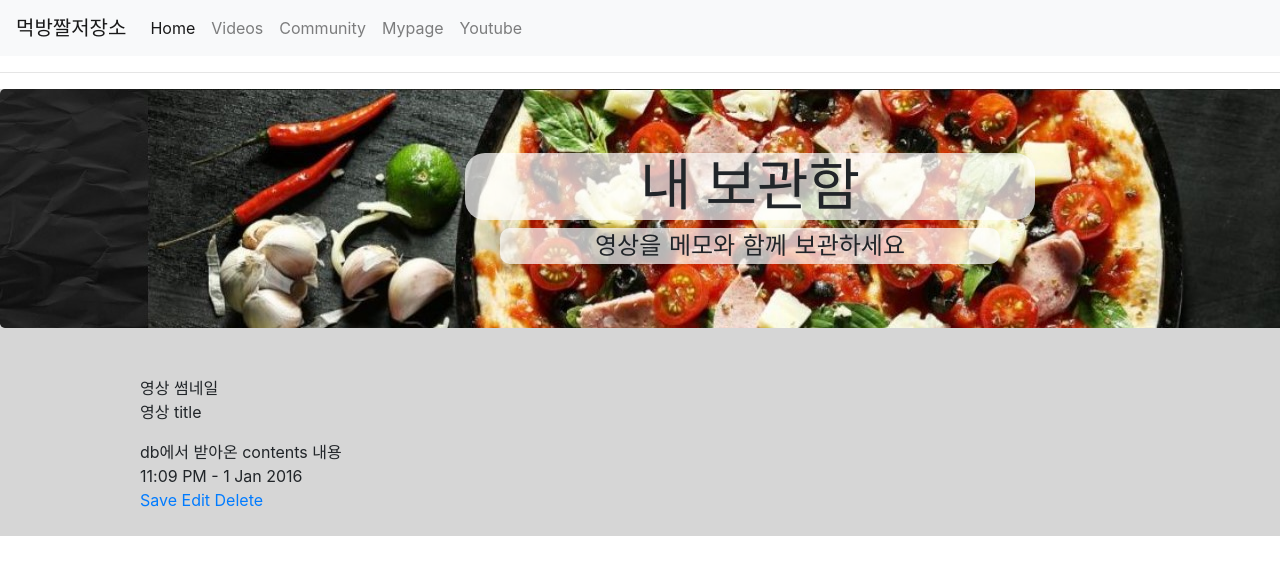
After one commit to Jeongseo21/MuckbangWebProject, a Flask app: page /mypage in a window 1280 px wide; the page is wider, and only the part inside the window is pictured. The commit adds this page. Shown: the top 575 px of that part. Run offline with Flask 2, Linux system fonts and the light colour scheme; data that the repository does not hold is empty; some libraries are stand-ins or nearby versions; some web fonts are replaced.

Commit message:
mypage 미완

```diff
--- a/myProject(Dangole)/app.py
+++ b/myProject(Dangole)/app.py
@@ -13,6 +13,18 @@ def home():
 @app.route('/list')
 def list_home():
   return render_template('list.html')
+
+@app.route('/mypage')
+def mypage_home():
+  return render_template('mypage.html')
+
+@app.route('/mypage/getTitle', methods=['POST'])
+def getTitle():
+  title_receive = request.form['title_give']
+
+  title_one = list(db.HaetNim.find({'title':title_receive},{'_id':0}))
+
+  return jsonify({'result':'success', 'title_one':title_one})
 
 @app.route('/list/getVideo' ,methods=['GET'])
 def get_videos():
--- a/myProject(Dangole)/templates/layout.html
+++ b/myProject(Dangole)/templates/layout.html
@@ -99,7 +99,7 @@
                                         <p class="card-text">${desc1}</p>
                                         <p class="card-text"><small class="text-muted">${channelTitle1}</small></p>
                                         <p class="card-text"><small class="text-muted">${publishTime1}</small></p>
-
+                                        <button type="button" class="btn btn-warning" data-toggle="modal" data-target="#exampleModal" data-whatever="@mdo" onclick="savePost('${title1}')">보관함에 저장</button>
                                       </div>
                                     </div>
 
@@ -111,7 +111,7 @@
                                         <p class="card-text">${desc2}</p>
                                         <p class="card-text"><small class="text-muted">${channelTitle2}</small></p>
                                         <p class="card-text"><small class="text-muted">${publishTime2}</small></p>
-
+                                        <button type="button" class="btn btn-warning" data-toggle="modal" data-target="#exampleModal" data-whatever="@mdo">보관함에 저장</button>
                                       </div>
                                     </div>
 
@@ -123,7 +123,7 @@
                                         <p class="card-text">${desc3}</p>
                                         <p class="card-text"><small class="text-muted">${channelTitle3}</small></p>
                                         <p class="card-text"><small class="text-muted">${publishTime3}</small></p>
-
+                                        <button type="button" class="btn btn-warning" data-toggle="modal" data-target="#exampleModal" data-whatever="@mdo">보관함에 저장</button>
                                       </div>
                                     </div>
                                     </div><br>`
@@ -132,6 +132,44 @@
                 }
             }
         });
+      }
+
+      function savePost(title){
+        //title을 받아왔음, ajax로 해당 영상 정보 가져오기
+        $('#mypage-header').empty();
+
+        $.ajax({
+          type: "POST",
+          url: "/mypage/getTitle",
+          data: {'title_give':title },
+          success: function(response){
+            if(response['result'] == 'success'){
+              let titles = response['title_one'];
+
+              for(let i = 0; i<titles.length; i++){
+                let title_one = titles[i];
+                let title = title_one['title'];
+                let thumbnail = title_one['img_url']
+
+                alert(title+thumbnail)
+                let temp_html = `<p class="header-title">
+                        ${title}<br>
+                        ${thumbnail} title
+                    </p>
+                    <a href="#" class="header-icon" aria-label="more options">
+                        <span class="icon">
+                            <i class="fas fa-angle-down" aria-hidden="true"></i>
+                        </span>
+                    </a>`
+
+                $('#mypage-header').append(temp_html);
+                alert("완료")
+              }
+
+            }
+          }
+        })
+
       }
 
       function isValidContents(contents){
@@ -377,12 +415,12 @@
         }
 
       .wrap {
-          width: 700px;
+          width: 800px;
           margin: 10px auto;
       }
 
       #contents {
-          width: 700px;
+          width: 800px;
       }
 
       .area-write {
@@ -398,6 +436,11 @@
 
       #post-box {
           display: none;
+      }
+
+      .wrap-mypage{
+        width: 1000px;
+        margin: auto;
       }
     </style>
   </head>
@@ -421,6 +464,9 @@
               <a class="nav-link" href="/community">Community</a>
             </li>
             <li class="nav-item">
+              <a class="nav-link" href="/mypage">Mypage</a>
+            </li>
+            <li class="nav-item">
               <a class="nav-link" href="https://www.youtube.com">Youtube</a>
             </li>
           </ul>
--- /dev/null
+++ b/myProject(Dangole)/templates/mypage.html
@@ -0,0 +1,67 @@
+{% extends 'layout.html' %}
+
+{% block content %}
+
+<div class="index" >
+
+    <div class="jumbotron jumbotron-fluid1" align="center">
+        <div class="container">
+          <h1 class="display-4"><b>내 보관함</b></h1>
+          <p class="middle">영상을 메모와 함께 보관하세요</p>
+
+        </div>
+    </div>
+      <br><br>
+    <div class="wrap-mypage">
+        <div >
+            <div id="mypage-box">
+                <dev class="header" id="mypage-header">
+                    <p class="header-title">
+                        영상 썸네일<br>
+                        영상 title
+                    </p>
+                    <a href="#" class="header-icon" aria-label="more options">
+                        <span class="icon">
+                            <i class="fas fa-angle-down" aria-hidden="true"></i>
+                        </span>
+                    </a>
+                </dev>
+                <div class="content">
+                    <div class="mycontent">
+                        db에서 받아온 contents 내용
+                        <br>
+                        <time datetime="2016-1-1">11:09 PM - 1 Jan 2016</time>
+                    </div>
+                </div>
+                <footer class="footer">
+                    <a href="#" class="card-footer-item">Save</a>
+                    <a href="#" class="card-footer-item">Edit</a>
+                    <a href="#" class="card-footer-item">Delete</a>
+                </footer>
+            </div>
+        </div>
+        <br>
+    </div>
+
+      <!-- <div class="card custom-card">
+        <div class="card-body">
+            <textarea id="${username}-textarea" class="area-edit" cols="80"></textarea>
+            <h5 id="${username}-contents" class="card-title">${영상썸네일}</h5>
+            <br>
+            <h6 class="card-subtitle mb-2 text-muted">#${created_at}</h6>
+        </div>
+        <footer class="card-footer">
+          <div class="card-footer-footer" align="right">
+            <a id="${username}-edit" href="#" class="card-footer-item" onclick="editPost('${username}')">수정</a>&nbsp &nbsp &nbsp
+            <a id="${username}-delete" href="#" class="card-footer-item" onclick="deletePost('${username}')">삭제</a>
+          </div>
+            <a id="${username}-cancel" href="#" class="card-footer-item area-edit" onclick="hideEdits('${username}')">취소</a></a>&nbsp &nbsp &nbsp
+            <a id="${username}-submit" href="#" class="card-footer-item area-edit" onclick="submitEdit('${username}')">수정완료</a>
+
+        </footer>
+    </div> -->
+
+
+
+</div>
+{% endblock %}
```
Also changed, not shown: myProject(Dangole)/etc.html (+69 -5 lines).
